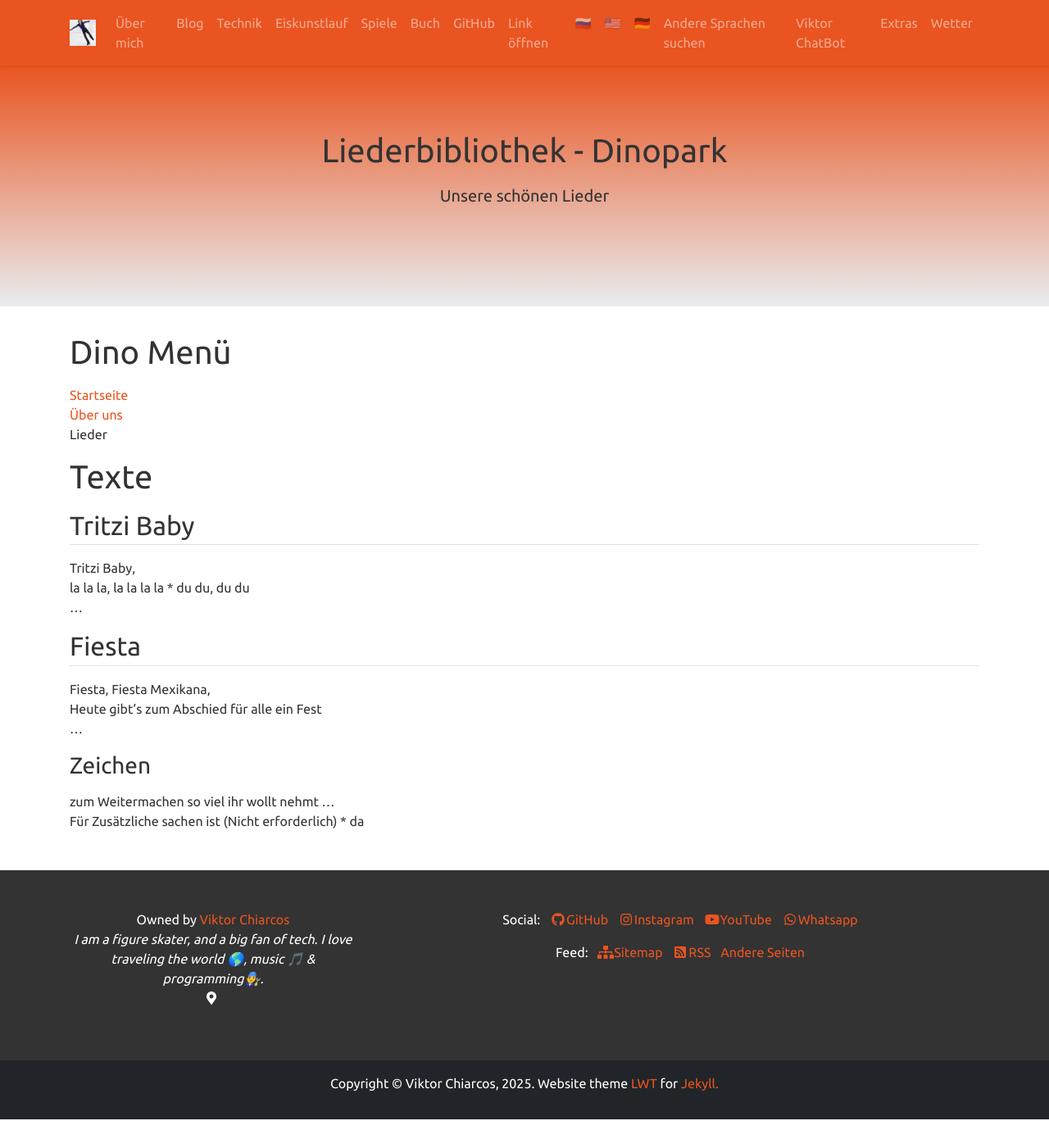
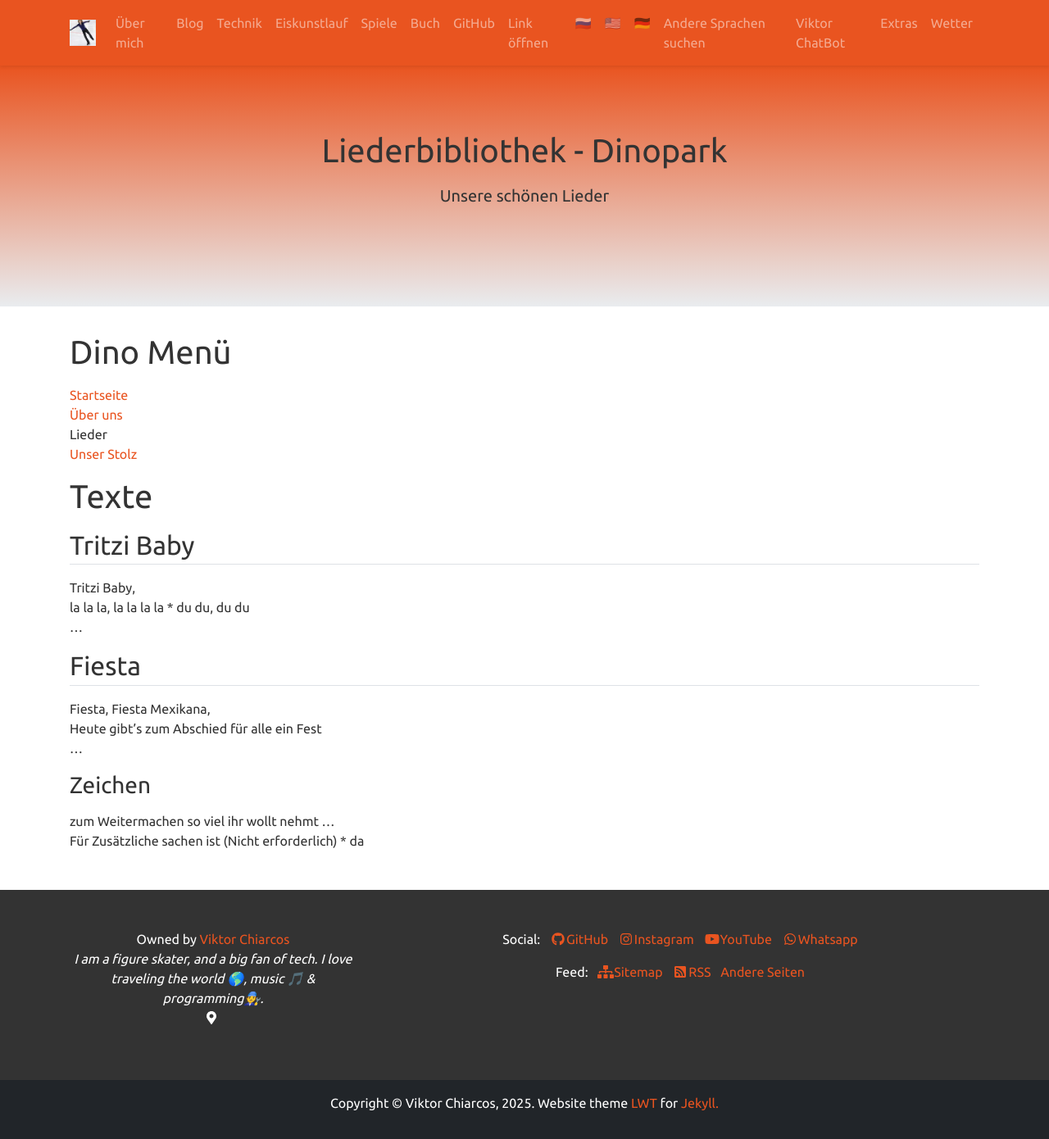
Before and after one commit to viktor-chiarcos/viktor-chiarcos.github.io, a Jekyll site: the page built from _pages/dino-park/lieder.md, in a window 1280 px wide. Shown: the whole page at 82% size. Built offline with Jekyll 4.4.1, drawn with Linux system fonts in a browser that asks for light colours; before the commit the page ends 1366 px from its top, so only the background shows below that.

Commit message:
Update lieder.md

```diff
--- a/_pages/dino-park/lieder.md
+++ b/_pages/dino-park/lieder.md
@@ -14,7 +14,8 @@ action: true
 
 [Startseite](/dino-park)\
 [Über uns]()\
-Lieder
+Lieder\
+[Unser Stolz](dino-park/stolz)
 
 # Texte
 ## Tritzi Baby
```
